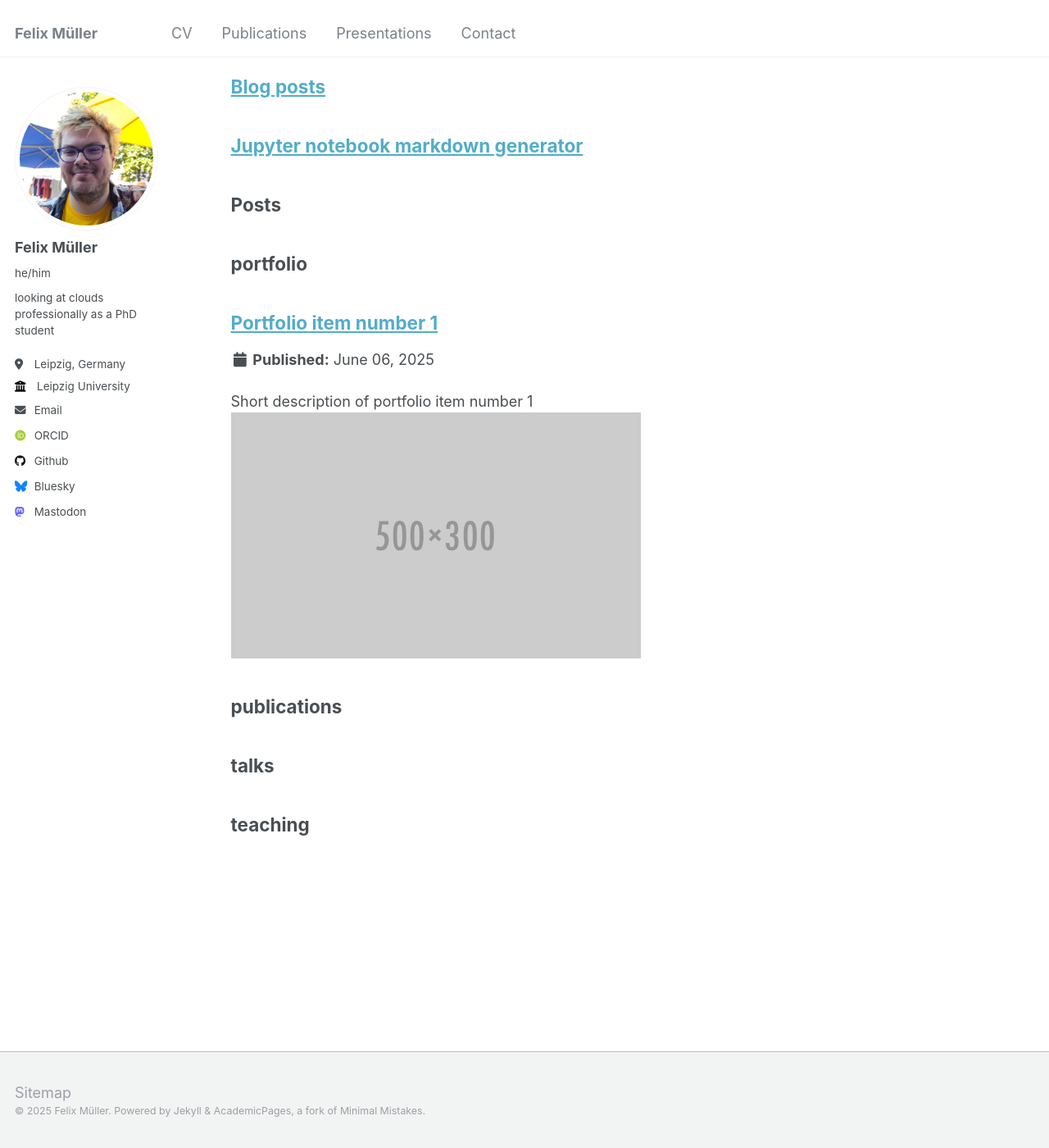
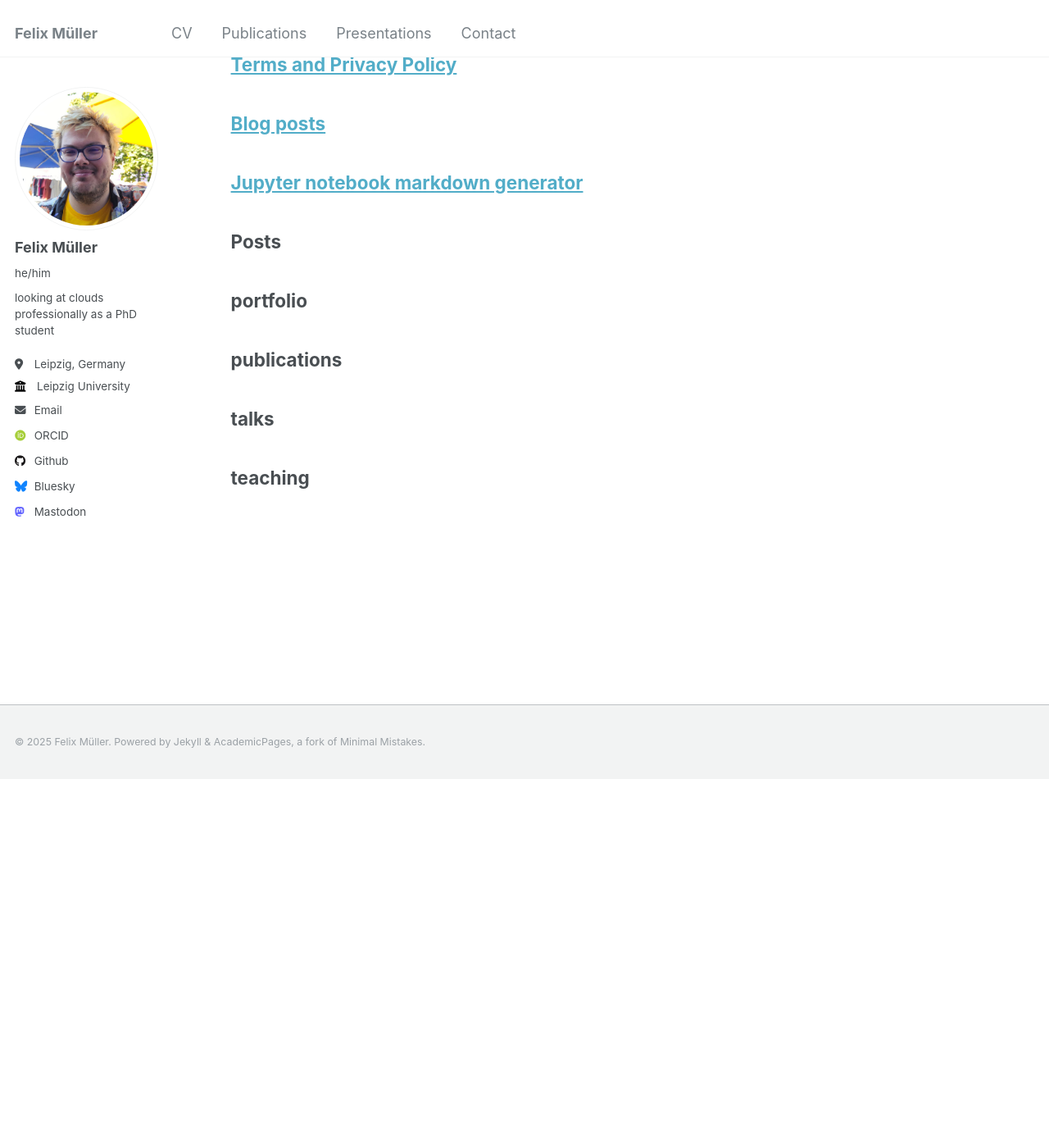
Before and after one commit to felix-mue/felix-mue.github.io, a Jekyll site: the page built from _pages/sitemap.md, in a window 1280 px wide and 1400 px high, scrolled down 1599 px. Shown: the whole window at 82% size. Built offline with Jekyll 4.4.1, drawn with Linux system fonts in a browser that asks for light colours; some web fonts are replaced; after the commit the page ends 2550 px from its top, so only the background shows below that; some of the changed text lies outside the part shown.

Commit message:
remove sitemap from footer

```diff
--- a/_includes/footer/custom.html
+++ b/_includes/footer/custom.html
@@ -1,3 +1,3 @@
 <!-- start custom footer snippets -->
-<a href="/sitemap/">Sitemap</a>
+<!-- <a href="/sitemap/">Sitemap</a> -->
 <!-- end custom footer snippets -->
--- a/_portfolio/portfolio-1.md
+++ /dev/null
@@ -1,7 +0,0 @@
----
-title: "Portfolio item number 1"
-excerpt: "Short description of portfolio item number 1<br/><img src='/images/500x300.png'>"
-collection: portfolio
----
-
-This is an item in your portfolio. It can be have images or nice text. If you name the file .md, it will be parsed as markdown. If you name the file .html, it will be parsed as HTML.
```
Also changed, not shown: _pages/404.md (+1 -0 lines).
